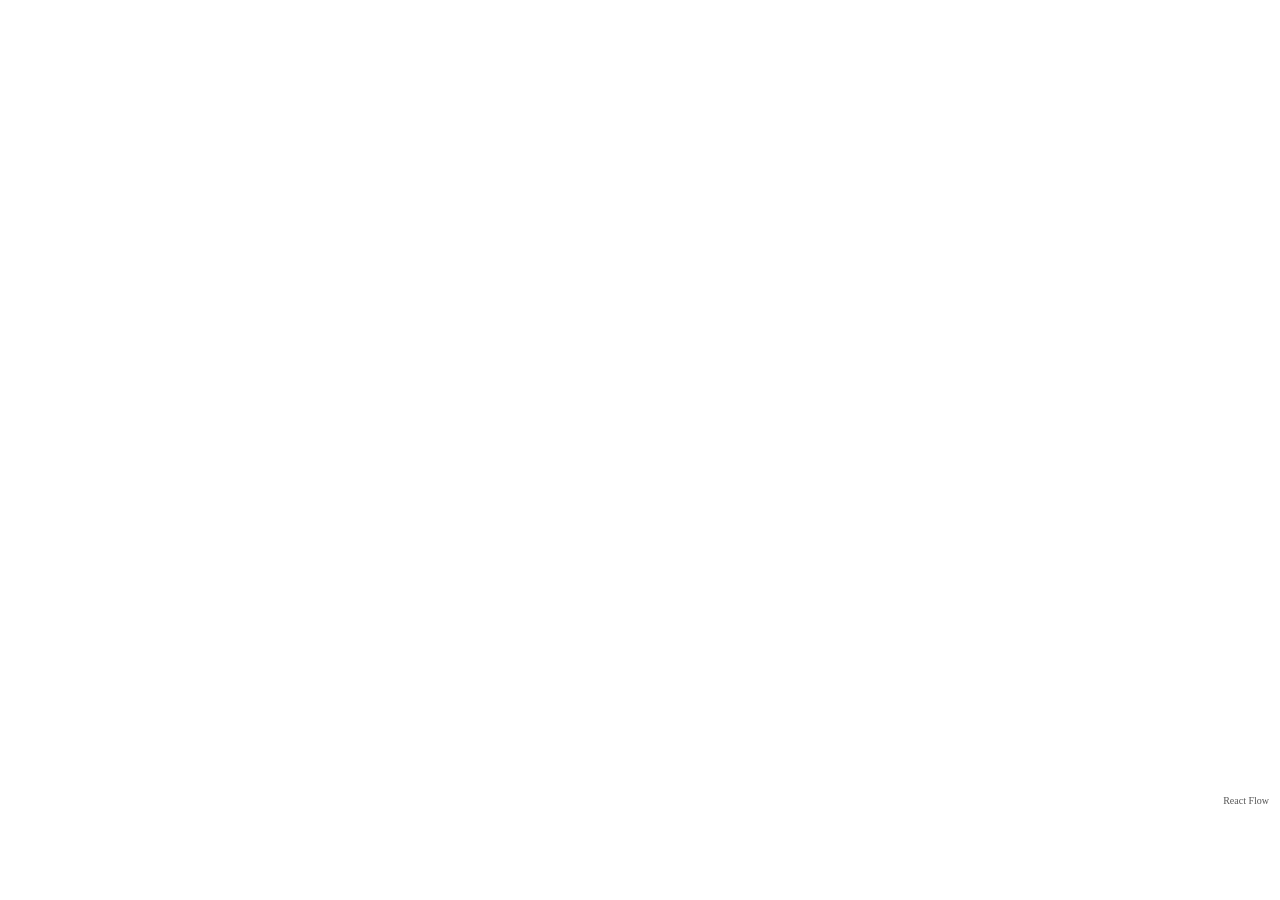
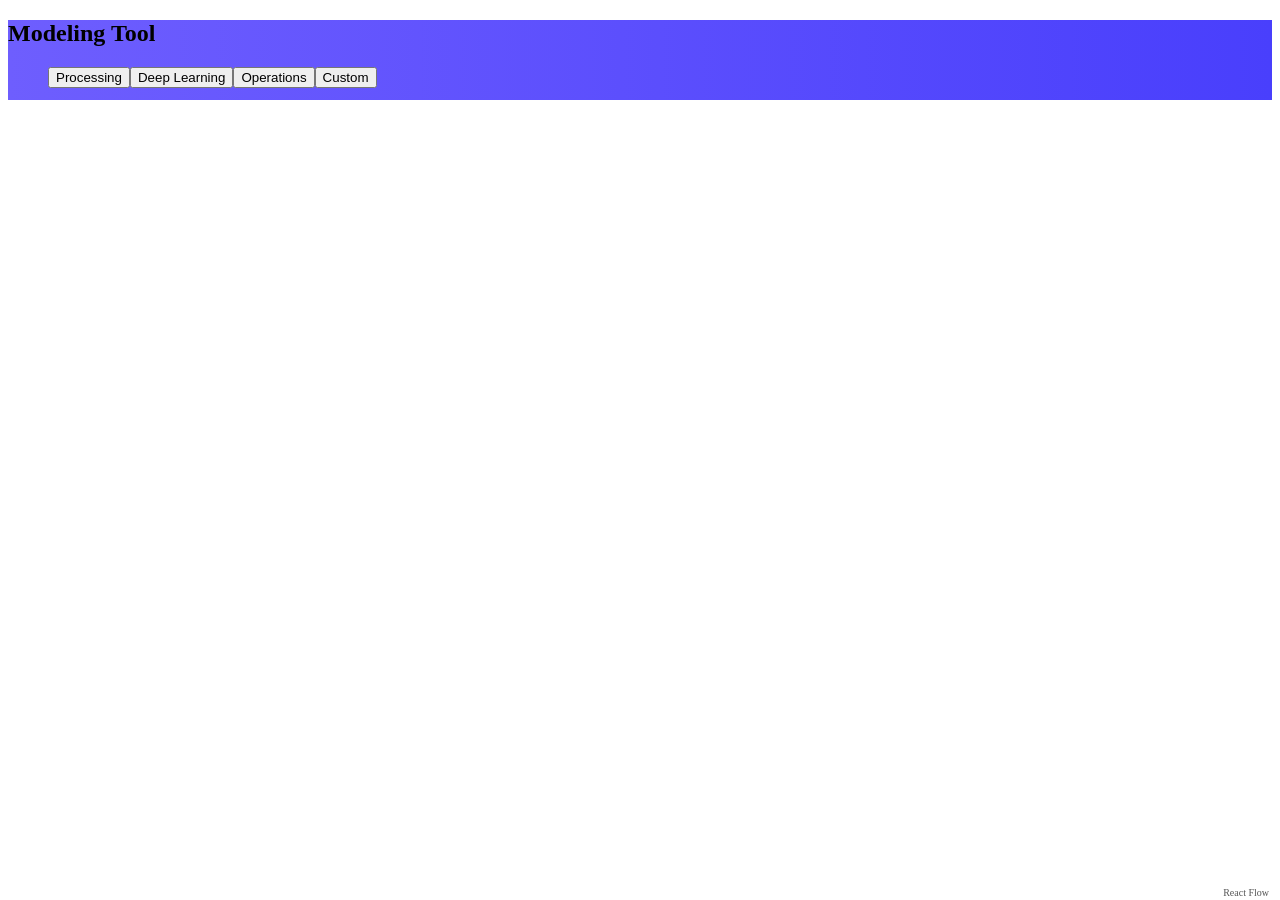
Before and after one commit to OProfeta/NNVisual, a React (Create React App) app in the folder client/: page / in a window 1280 px wide. Before the commit the page ends 808 px from the top, so only its background shows below. Built offline with nearby package versions, Linux system fonts and the light colour scheme.

Commit message:
Create the navbar

```diff
--- a/client/src/App.js
+++ b/client/src/App.js
@@ -1,6 +1,7 @@
 import React, { useState, useEffect } from 'react'
 import ReactFlow from 'react-flow-renderer'
 import './App.css'
+import ModelMenu from './components/ModelMenu/ModelMenu';
 
 function App() {
 
@@ -44,6 +45,7 @@ function App() {
 
     return (
         <div style={{ height: "100%" }}>
+            <ModelMenu />
             <ReactFlow elements={elements} />
         </div>
     )
--- /dev/null
+++ b/client/src/components/ModelMenu/ModelMenu.css
@@ -0,0 +1,4 @@
+.NavbarModelMenuItems {
+    background: linear-gradient(90deg, rgb(110, 94, 254) 0%, rgba(73, 63, 252, 1) 100%);
+    height: 80px;
+}
--- /dev/null
+++ b/client/src/components/ModelMenu/ModelMenu.js
@@ -0,0 +1,28 @@
+import React, { Component } from 'react'
+import { ModelMenuItems } from "./ModelMenuItems"
+import './ModelMenu.css'
+
+class ModelMenu extends Component {
+    render() {
+        return(
+            <nav className="NavbarModelMenuItems">
+                <h1>
+                    Modeling Tool
+                </h1>
+                <ul>
+                    {ModelMenuItems.map((item, index) => {
+                        return (
+                            <li key={index} style={{ display: "inline" }}>
+                                <button className={item.cName}>
+                                    {item.title}
+                                </button>
+                            </li>
+                        )
+                    })}
+                </ul>
+            </nav>
+        )
+    }
+}
+
+export default ModelMenu
```
